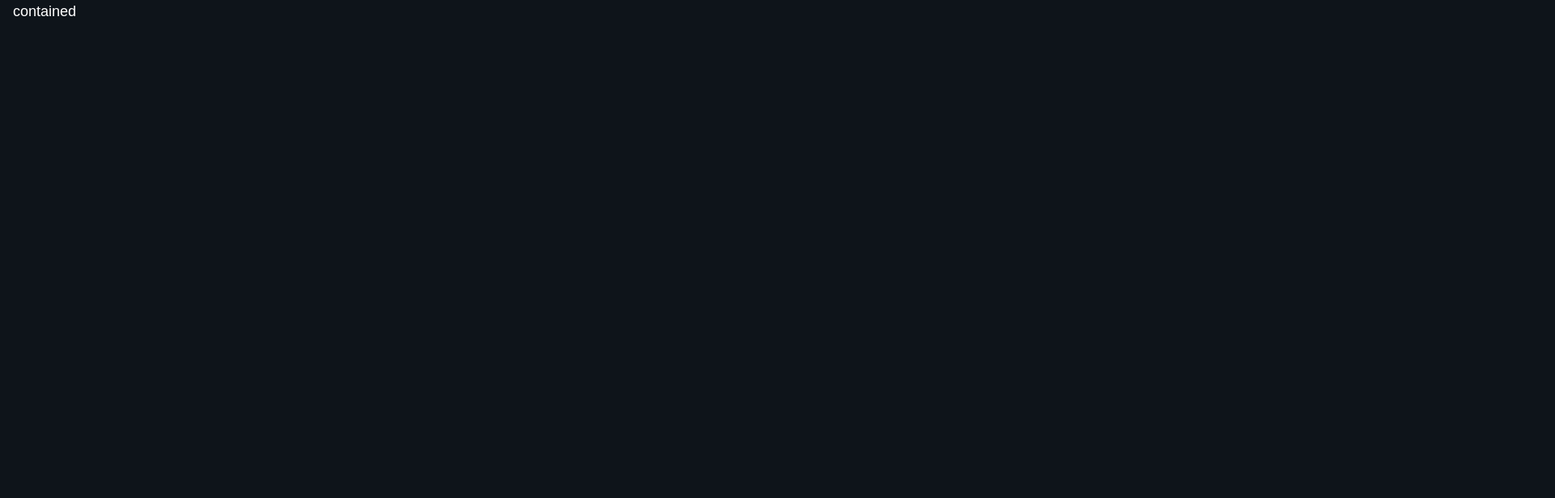
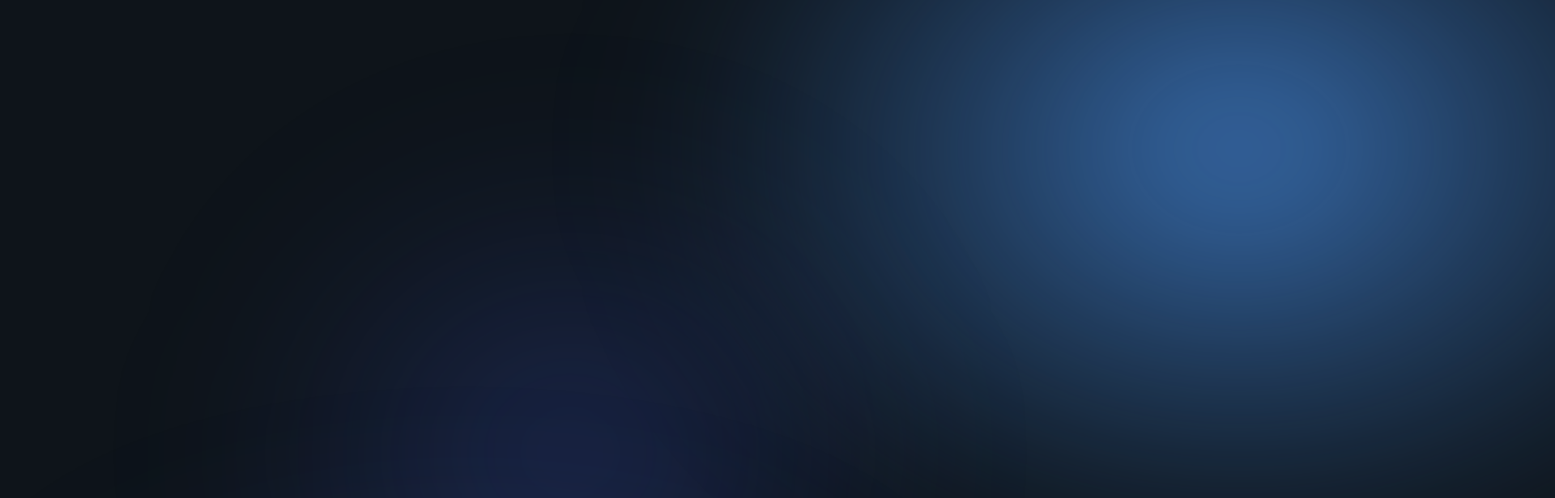
Before and after one commit to Nickolas-Hernandez/nickhernandez.dev, a Next.js app: page / in a window 1280 px wide. Shown: the top 616 px of the page at 81% size, 1920 px wide, since content can reach past the window. Built offline with nearby package versions, Linux system fonts and the light colour scheme; a web font is replaced by a local one.

Commit message:
Add linear gradients #3

```diff
--- /dev/null
+++ b/src/components/layout/Layout.tsx
@@ -0,0 +1,20 @@
+import Head from "next/head";
+
+type Props = {
+  children: JSX.Element;
+}
+
+export const Layout = ({ children }: Props) => {
+  return (
+    <>
+      <Head>
+        <title>Nick Hernandez | Web Developer</title>
+      </Head>
+      <main>
+        <div className="gradient-1"></div>
+        <div className="gradient-2"></div>
+      </main>
+      <div className="gradient-3"></div>
+    </>
+  )
+}
--- /dev/null
+++ b/src/components/layout/index.tsx
@@ -0,0 +1 @@
+export * from "./Layout";
--- a/src/pages/index.tsx
+++ b/src/pages/index.tsx
@@ -1,11 +1,9 @@
-import Head from 'next/head'
+import { Layout } from '@/components/layout';
 
 export default function Home() {
   return (
-    <>
-      <div className="contain">
-        <p>contained</p>
-      </div>
-    </>
+    <Layout>
+      <p>hello</p>
+    </Layout>
   )
 }
--- a/src/styles/global/_global.scss
+++ b/src/styles/global/_global.scss
@@ -15,3 +15,39 @@ button {
     }
   }
 }
+
+.gradient-1,
+.gradient-2,
+.gradient-3 {
+  @apply fixed;
+}
+
+.gradient-1 {
+  width: 1420px;
+  height: 1028px;
+  left: 820px;
+  top: -330px;
+  background: radial-gradient(50% 50% at 50% 50%, rgba(75, 149, 241, 0.75) 0%, rgba(75, 149, 241, 0.35) 43.45%, rgba(34, 87, 152, 0) 100%);
+  filter: blur(100px);
+  transform: matrix(-1, 0, 0, 1, 0, 0);
+  position: absolute;
+}
+
+.gradient-2 {
+  width: 70%;
+  height: 100%;
+  left: 20%;
+  top: 20%;
+  background: radial-gradient(50% 50% at 50% 50%, rgba(69, 100, 240, 0.2625) 0%, rgba(69, 100, 240, 0.1225) 43.45%, rgba(36, 45, 86, 0) 100%);
+  filter: blur(100px);
+  transform: matrix(-1, 0, 0, 1, 0, 0);
+}
+
+.gradient-3 {
+  width: 90%;
+  height: 432px;
+  bottom: -32%;
+  background: radial-gradient(50% 50% at 50% 50%, rgba(69, 100, 240, 0.2625) 0%, rgba(69, 100, 240, 0.1225) 43.45%, rgba(36, 45, 86, 0) 100%);
+  filter: blur(100px);
+  transform: matrix(-1, 0, 0, 1, 0, 0);
+}
--- a/src/styles/global/_type.scss
+++ b/src/styles/global/_type.scss
@@ -1,5 +1,7 @@
 body {
   @apply bg-primary font-body text-lg text-white;
+
+  overflow-x: hidden;
 }
 
 h1,
```
